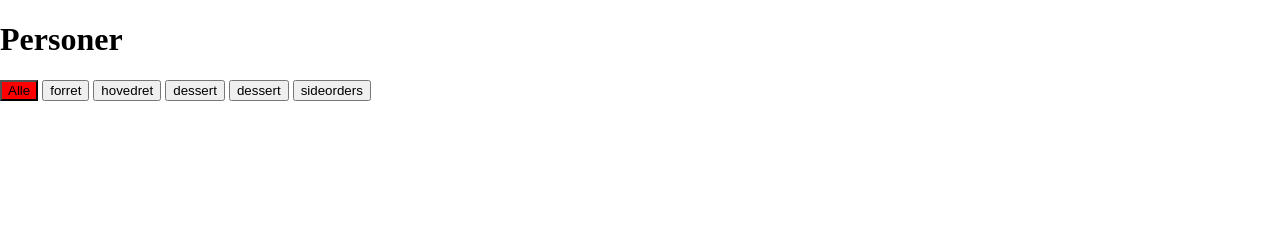
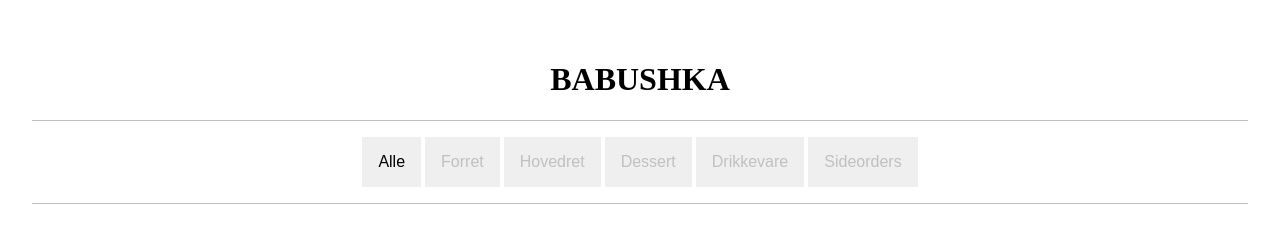
Before and after one commit to math06j5/babushka, a plain HTML site: page index.html in a window 1280 px wide. Both pictures are taken after a click on the button "Alle". Drawn offline with Linux system fonts and the light colour scheme; no server answers.

Commit message:
filtrer - Done + mega nice nav

```diff
--- a/index.html
+++ b/index.html
@@ -9,10 +9,11 @@
             max-width: 1420px;
             margin-right: auto;
             margin-left: auto;
+            padding: 2rem;
         }
 
         img {
-            width: 150px;
+            width: 100%;
         }
 
         section {
@@ -20,71 +21,103 @@
             grid-template-columns: repeat(auto-fill, minmax(400px, 1fr));
         }
 
+        button {
+            border-radius: 0%;
+            border: 0;
+            color: silver;
+            padding: 1rem;
+            font-size: 1rem;
+            text-transform: capitalize;
+            transition: .5s;
+            transform: scale(1);
+        }
+
+        button:hover {
+            color: black;
+            transition: .5s;
+            transform: scale(1.05);
+        }
+
         article {
 
             font-family: monospace;
             text-align: center;
-            border: solid black 2px;
+            border: solid silver 2px;
             margin: 10px;
             padding: 10px;
-            background: #c72944;
+            background: white;
 
 
         }
 
+        h1 {
+            text-align: center;
+            text-transform: uppercase;
+        }
+
         a {
             text-decoration: none;
-            color: darkred;
+            color: black;
             font-size: 1rem;
 
         }
 
+        nav {
+            text-align: center;
+            border-top: 1px silver solid;
+            border-bottom: 1px silver solid;
+            padding: 1rem;
+            margin-bottom: 3rem;
+
+        }
+
         .valgt {
-            background-color: red;
+            color: black;
         }
+
     </style>
 </head>
 
 <body>
-    <h1>Personer</h1>
+    <h1>Babushka</h1>
     <nav>
-        <button data-køn="alle" class="valgt">Alle</button>
-        <button data-køn="forret">forret</button>
-        <button data-køn="hovedret">hovedret</button>
-        <button data-køn="dessert">dessert</button>
-        <button data-køn="drikkevare">dessert</button>
-        <button data-køn="sideorders">sideorders</button>
+        <button data-ret="alle" class="valgt">Alle</button>
+        <button data-ret="forretter">forret</button>
+        <button data-ret="hovedretter">hovedret</button>
+        <button data-ret="desserter">dessert</button>
+        <button data-ret="drikkevarer">drikkevare</button>
+        <button data-ret="sideorders">sideorders</button>
     </nav>
-    <section id="person-liste"></section>
+    <section id="menukort"></section>
 
     <template>
-        <article class="person">
-            <img src="" alt="" class="profil-billede">
+        <article class="menu">
+            <img src="" alt="" class="ret-billede">
             <h2 class="navn"></h2>
             <p class="beskrivelse-kort"></p>
             <p class="pris"></p>
-            <a href=""></a>
         </article>
     </template>
 
-    <section id="person-liste"></section>
-
     <script>
         document.addEventListener("DOMContentLoaded", start);
-        const url = `https://spreadsheets.google.com/feeds/list/17Dd7DvkPaFamNUdUKlrFgnH6POvBJXac7qyiS6zNRw0/od6/public/values?alt=json`;
-        let personer;
+
+
+        const sheetID = "17Dd7DvkPaFamNUdUKlrFgnH6POvBJXac7qyiS6zNRw0";
+        const url = `https://spreadsheets.google.com/feeds/list/${sheetID}/od6/public/values?alt=json`;
+        let retter;
         let filter = "alle";
 
         //Første funktion der kaldes efter DOM er loaded
         function start() {
             const filterKnapper = document.querySelectorAll("button");
-            filterKnapper.forEach(knap => knap.addEventListener("click", filtrerPersoner));
+            filterKnapper.forEach(knap => knap.addEventListener("click", filtrerRetter));
             loadData();
         }
 
         //En funktion der filtrerer personerne (json)
-        function filtrerPersoner() {
-            filter = this.dataset.køn; //Sæt variable "filter" til aktuel værdi
+        function filtrerRetter() {
+            filter = this.dataset.ret; //Sæt variable "filter" til aktuel værdi
             document.querySelector(".valgt").classList.remove("valgt"); // Fjern den valgte klasse på knappen
             this.classList.add("valgt"); //Marker den nye knap
             vis(); //Kald funktionen "vis" igen med nyt filter
@@ -94,26 +127,30 @@
         //Funktion der henter data fra Google Sheet (via url)
         async function loadData() {
             const response = await fetch(url);
-            personer = await response.json();
+            retter = await response.json();
             vis();
         }
 
         //Funktion der viser personer i liste view
         function vis() {
             const skabelon = document.querySelector("template").content; // Select indhold af html-skabelonen (article)
-            const dest = document.querySelector("#person-liste"); // Container til artikler
+            const dest = document.querySelector("#menukort"); // Container til artikler
             dest.textContent = ""; //Slet det der står i filter
 
-            personer.feed.entry.forEach(person => { //Her looper vi igennem json (personer)
-                if (person.gsx$køn.$t == filter || filter == "alle") { // tjek hvilket køn personen har og sammenling med filter
+            retter.feed.entry.forEach(ret => { //Her looper vi igennem json (personer)
+                if (ret.gsx$kategori.$t == filter || filter == "alle") { // tjek hvilket køn personen har og sammenling med filter
 
                     const klon = skabelon.cloneNode(true);
-                    klon.querySelector(".navn").textContent = person.gsx$navn.$t;
-                    klon.querySelector(".navn").textContent += " " + person.gsx$hold.$t;
-                    klon.querySelector(".profil-billede").src = person.gsx$billede.$t;
+                    klon.querySelector(".navn").textContent = ret.gsx$navn.$t;
+                    klon.querySelector(".beskrivelse-kort").textContent += " " + ret.gsx$kort.$t;
+                    klon.querySelector(".ret-billede").src = "/imgs/small/" + ret.gsx$billede.$t + "-sm.jpg";
+                    klon.querySelector(".pris").textContent += ret.gsx$pris.$t + " kr.";
                     dest.appendChild(klon);
                 }
             })
         }
+
     </script>
-</body></html>
+</body>
+
+</html>
```
